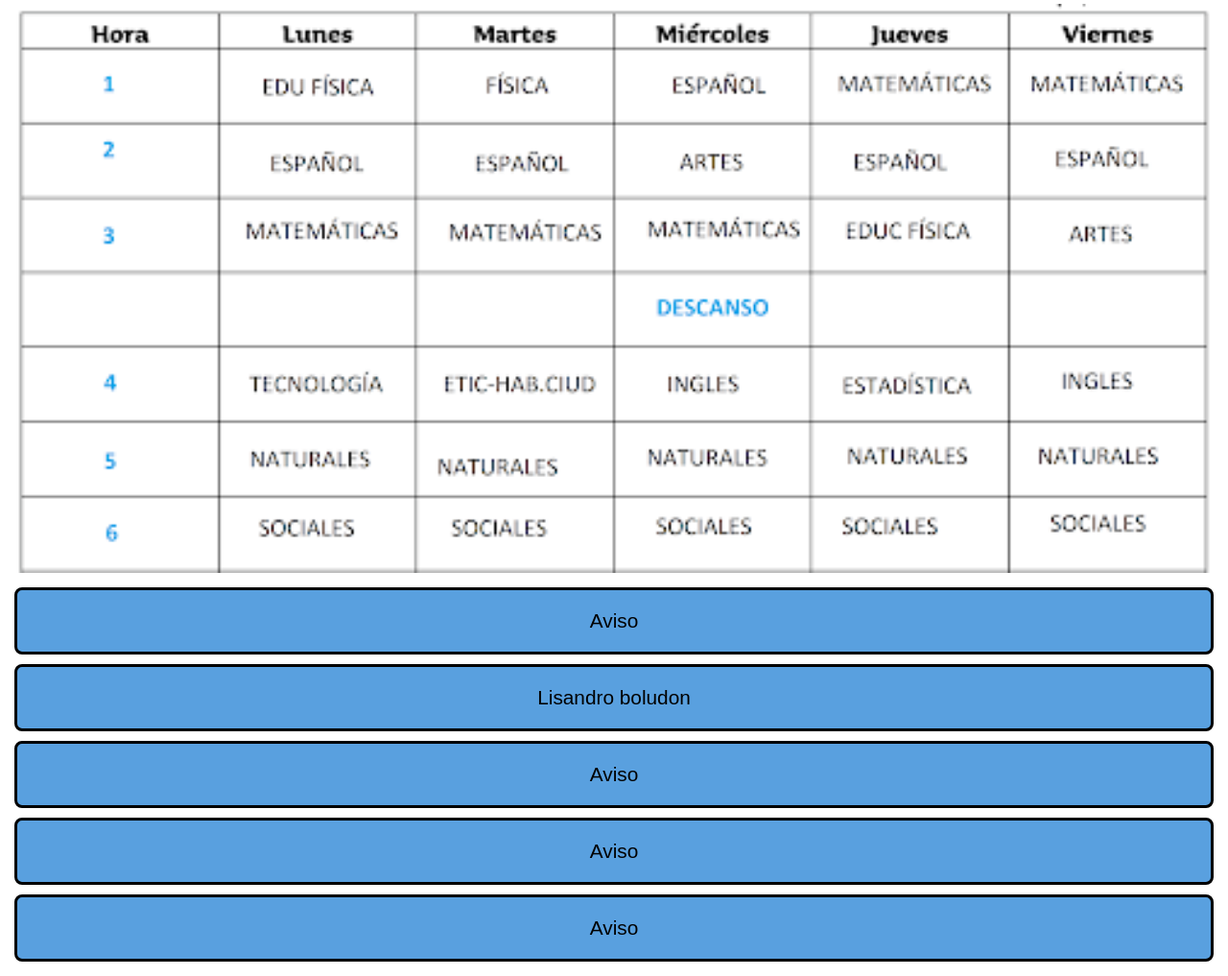
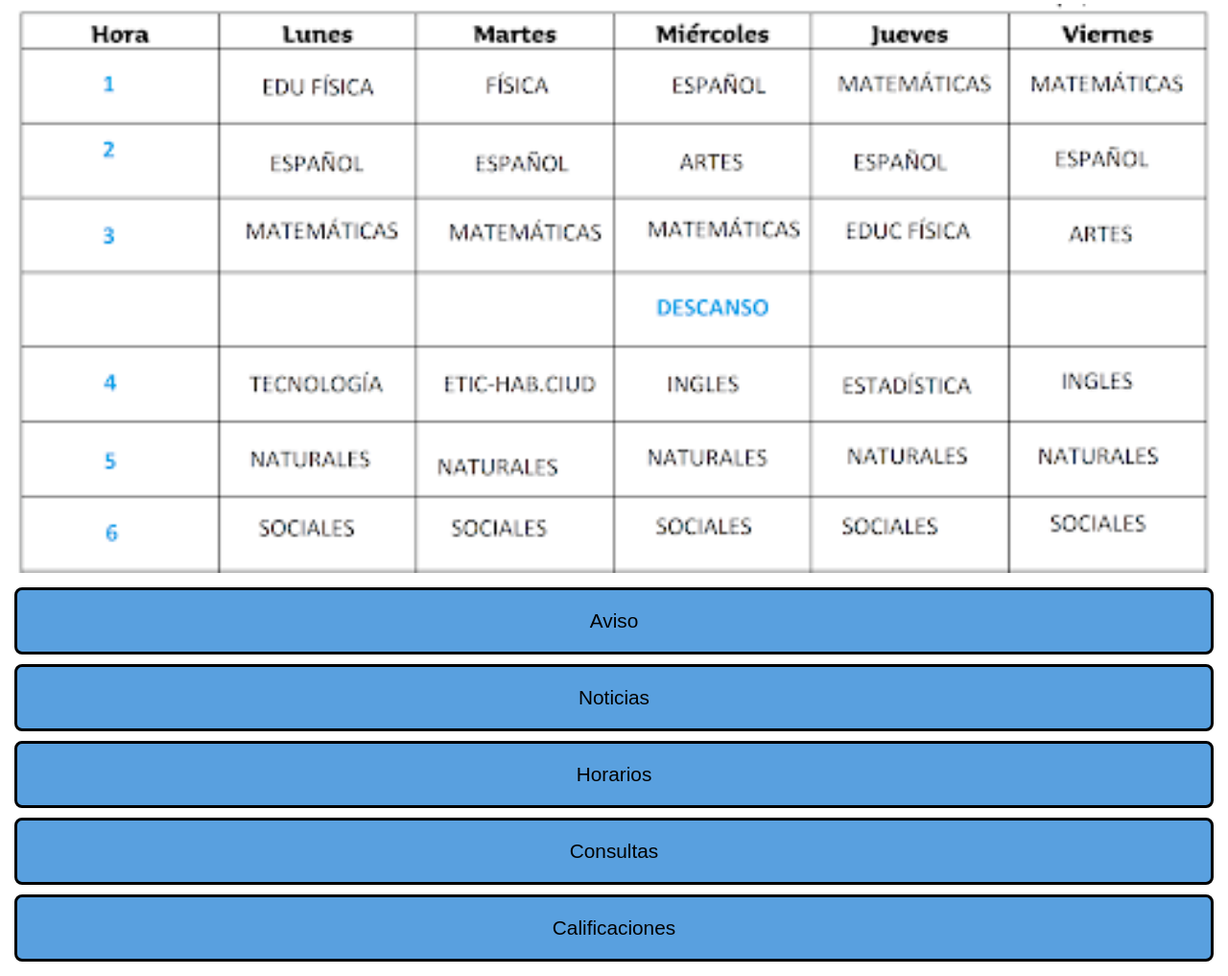
Before and after one commit to LisandroMarcho/cuaderno-notificaciones, a website: page www/index.html in a window 1280 px wide. Shown: the part 66-1083 px from the top of the page at 96% size. Drawn offline with Linux system fonts and the light colour scheme.

Commit message:
Cambio botones

```diff
--- a/package.json
+++ b/package.json
@@ -6,6 +6,7 @@
     "main": "index.js",
     "scripts": {
         "start": "cordova run browser",
+        "dev": "live-server www",
         "docs": "jsdoc www/js -c jsdoc.json -d docs"
     },
     "keywords": [
@@ -28,5 +29,8 @@
             "browser",
             "android"
         ]
+    },
+    "dependencies": {
+        "live-server": "^1.2.1"
     }
 }
--- a/www/css/index.css
+++ b/www/css/index.css
@@ -10,7 +10,7 @@
 }
 
 body {
-    width: 100vw;
+    width: 100%;
     min-height: 100vh;
     background-color: white;
 }
--- a/www/index.html
+++ b/www/index.html
@@ -5,7 +5,6 @@
         <meta name="format-detection" content="telephone=no">
         <meta name="msapplication-tap-highlight" content="no">
         <meta name="viewport" content="initial-scale=1, width=device-width, viewport-fit=cover">
-        <meta name="color-scheme" content="light dark">
         <link rel="stylesheet" href="css/index.css">
         <title>Inicio</title>
     </head>
@@ -22,10 +21,10 @@
             <img src="img/horarios.png" alt="Horarios" class="horarios">
             <section class="botonera">
                 <a class="boton" href="anuncios.html">Aviso</a>
-                <a class="boton">Lisandro boludon</a>
-                <a class="boton">Aviso</a>
-                <a class="boton">Aviso</a>
-                <a class="boton">Aviso</a>
+                <a class="boton">Noticias</a>
+                <a class="boton">Horarios</a>
+                <a class="boton">Consultas</a>
+                <a class="boton">Calificaciones</a>
             </section>
         </main>
 
```
Also changed, not shown: 2 other files.
